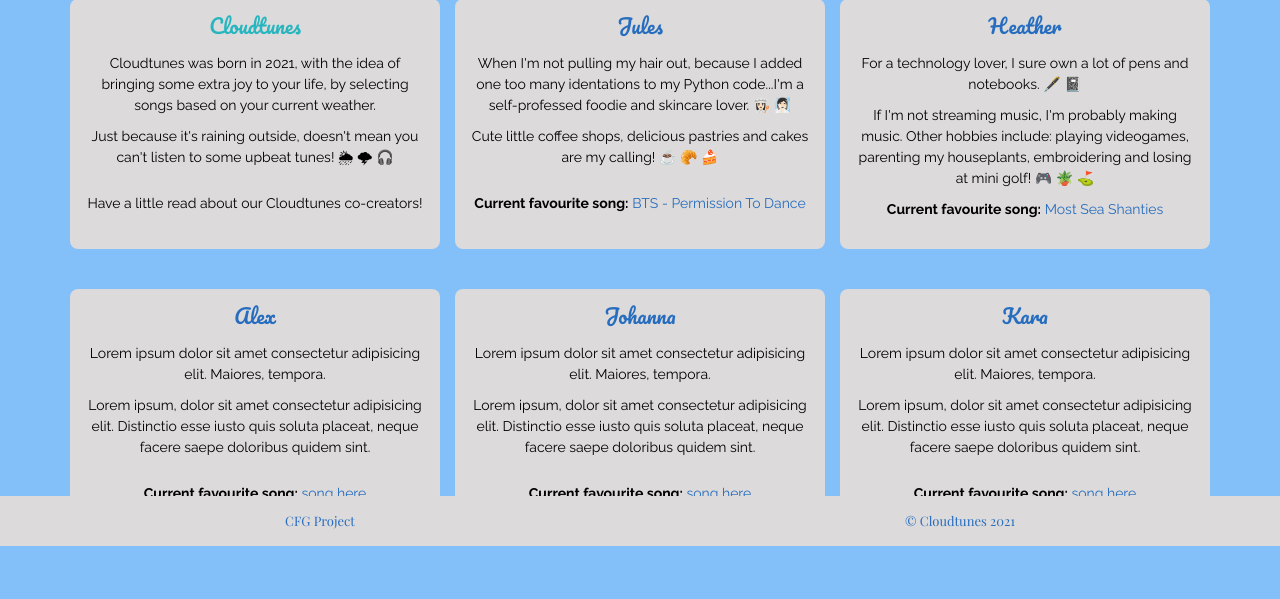
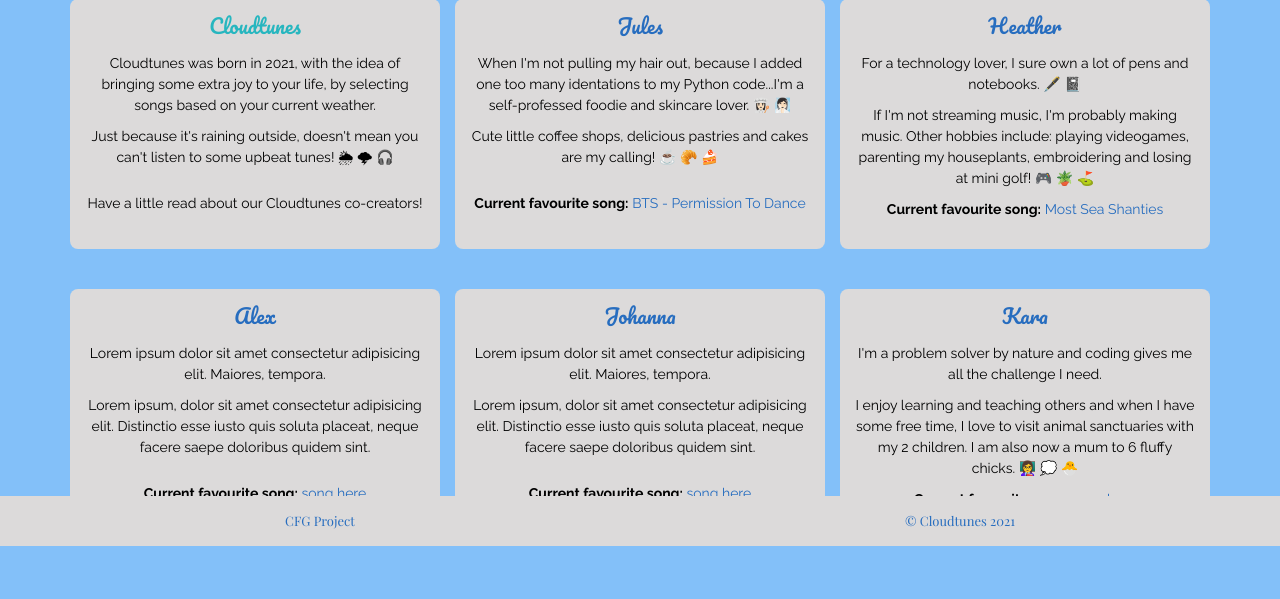
Before and after one commit to Brezita/cfg-final-project, a Flask app: page /about in a window 1280 px wide. Shown: the part 254-853 px from the top of the page. Run offline with Flask 2, Linux system fonts and the light colour scheme; some libraries are stand-ins or nearby versions.

Commit message:
updating Kara about me section

```diff
--- a/website/templates/about.html
+++ b/website/templates/about.html
@@ -50,9 +50,8 @@
     </div>
     <div class="col-sm ml-4 border-box">
       <h3 class="about-heading">Kara</h3>
-      <p class="about-text">Lorem ipsum dolor sit amet consectetur adipisicing elit. Maiores, tempora.</p>
-      <p class="about-text">Lorem ipsum, dolor sit amet consectetur adipisicing elit. Distinctio esse iusto quis soluta placeat, neque facere saepe doloribus quidem sint.</p>
-      <br/>
+      <p class="about-text">I'm a problem solver by nature and coding gives me all the challenge I need.</p>
+      <p class="about-text">I enjoy learning and teaching others and when I have some free time, I love to visit animal sanctuaries with my 2 children. I am also now a mum to 6 fluffy chicks. 👩‍🏫 💭 🐣 </p>
       <p class="about-text"><b>Current favourite song:</b> <a href="#" class="sign-link" target="_blank">song here</a></p>
     </div>
   </div>
```
